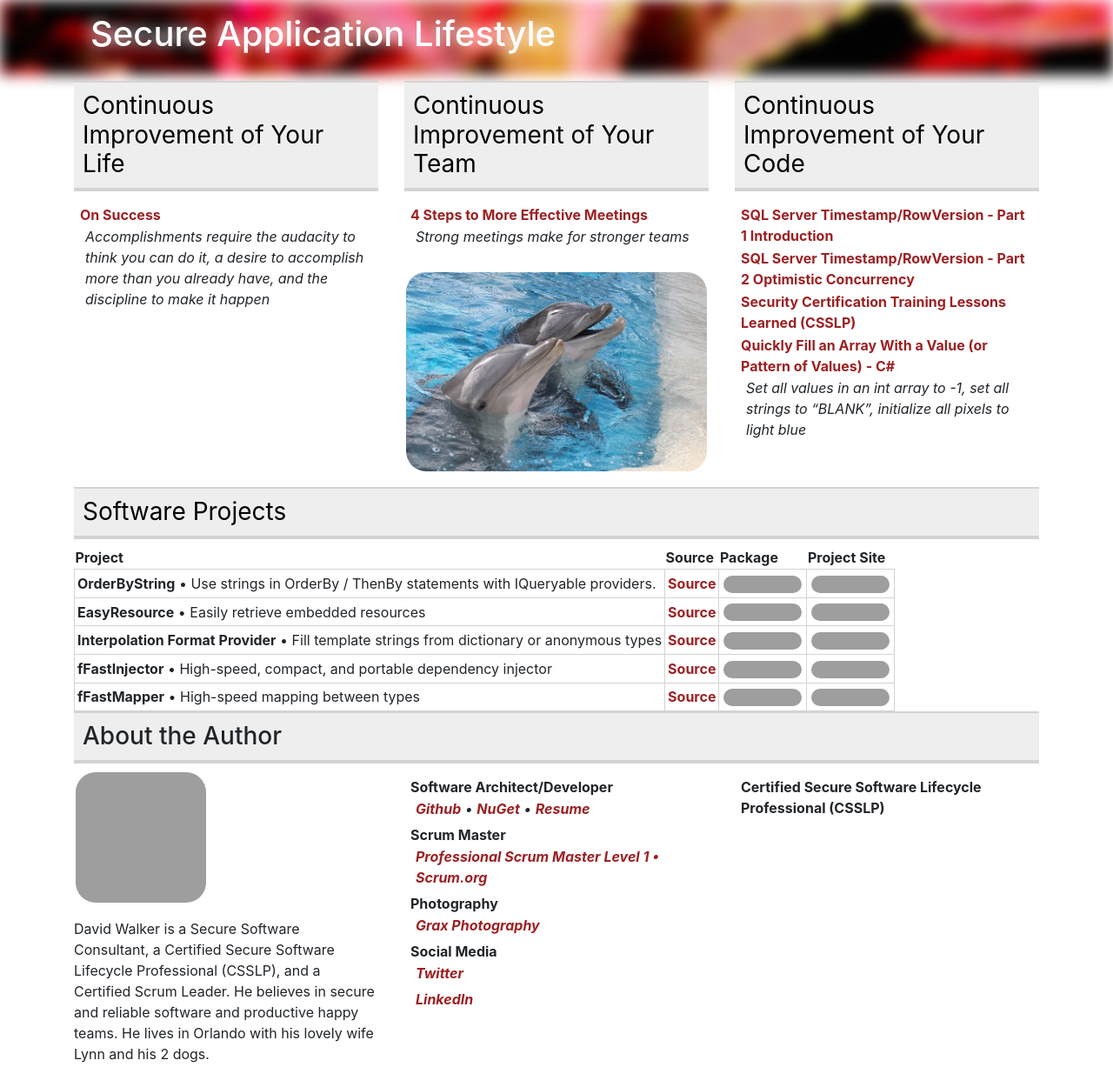
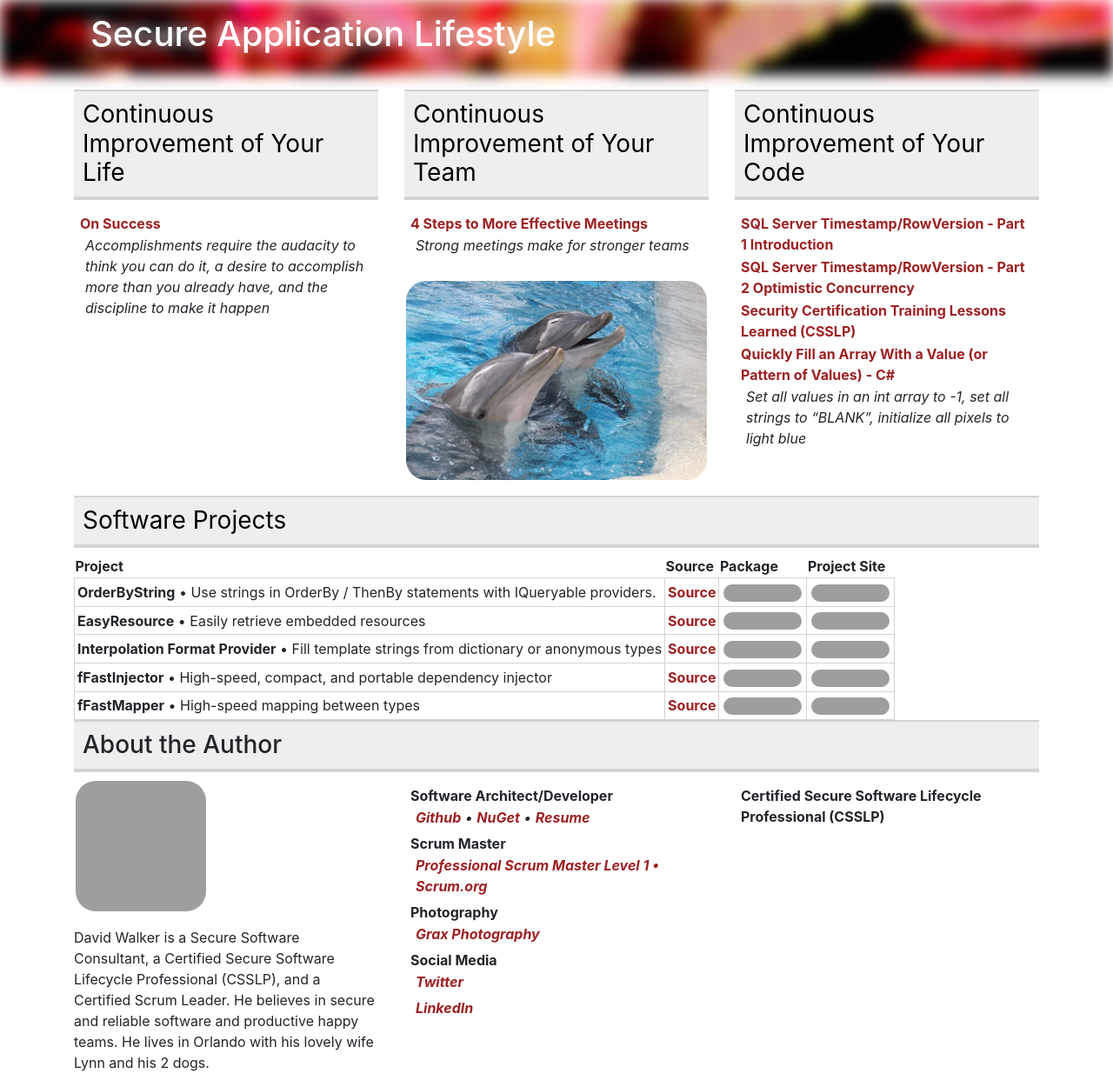
Before and after one commit to Grax32/Grax32.github.io, a Jekyll site: the page built from home-page-2019.md, in a window 1280 px wide. Shown: the whole page at 87% size. Built offline with Jekyll 4.4.1, drawn with Linux system fonts in a browser that asks for light colours; nearby versions of some CDN libraries; a script that is not in the unit is left out; grey boxes are pictures that could not be loaded.

Commit message:
update margin

```diff
--- a/_layouts/home-page-2019.html
+++ b/_layouts/home-page-2019.html
@@ -13,7 +13,7 @@
             padding-left: 8px;
             font-weight: bold;
             color: white;
-            margin-bottom: 15px;
+            margin-bottom: 25px;
         }
 
             .bs-docs-header.header-background {
```
